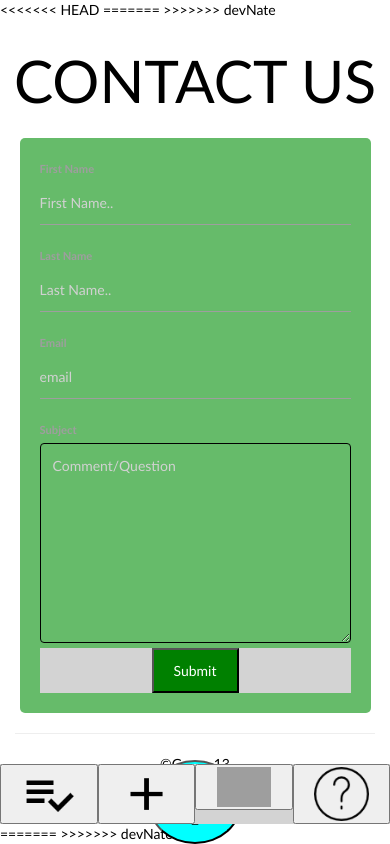
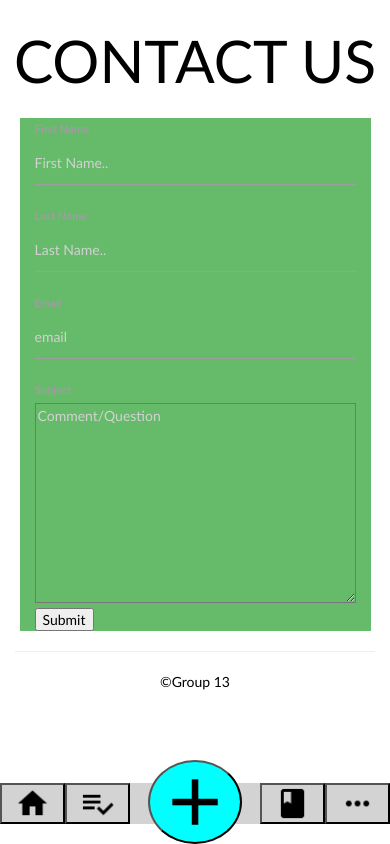
Before and after one commit to cjchiang/FoodNotes, a PHP site: page /Contact.php in a window 390 px wide. Run offline with PHP 8.4, Linux system fonts and the light colour scheme; some libraries are stand-ins or nearby versions; grey boxes are pictures that could not be loaded.

Commit message:
resolving more conflicts

```diff
--- a/RelatedApps.php
+++ b/RelatedApps.php
@@ -2,7 +2,7 @@
 <html>
 <?php include("include/header.php"); ?>
 <div class="container-fluid" style="text-align:center; width:auto; height: auto">
-        <a href="../index.php"><img class="img-responsive" src="images/logo.png"></img>
+        <a href="../index.php"><img class="img-responsive" src="images/logo.png" align="middle"></img>
         </a>
         <h1>Related Apps</h1>
 </div>
--- a/addFood.php
+++ b/addFood.php
@@ -1,4 +1,3 @@
-<<<<<<< HEAD
 <?php include("include/header.php"); ?>
     <!-- main body will go here, body tags are already distributed to header and footer-->
 <!DOCTYPE html>
--- a/include/footer.php
+++ b/include/footer.php
@@ -2,7 +2,6 @@
     <hr/>
     <div class="row">
         <p>&copy;Group 13</p>
-<<<<<<< HEAD
     </div>
 </div>
 <div class="container-fluid">
@@ -26,23 +25,3 @@
 </script>
     </body>
 </html>
-=======
-    </div>
-    <div class="row bottomNavi">
-        <div class="col-xs-3 buttonHolder">
-            <a href="../summary.php"><button class="bottomButton"><img class="navImg" src="images/list.png" alt="summary"/></button></a>
-        </div>
-        <div class="col-xs-3 buttonHolder">
-            <a href="../addFood.php"><button class="bottomButton"><img class="navImg" src="images/add.png" alt="add"/></button></a>
-        </div>
-        <div class="col-xs-3 buttonHolder">
-            <a href="../settings.php"><button class="bottomButton"><img class="navImg" src="images/settings.png" alt="settings"/></button></a>
-        </div>
-        <div class="col-xs-3 buttonHolder">
-            <button class="bottomButton"><img class="navImg" src="images/help.png" alt="help"/></button>
-        </div>
-    </div>
-</div>
-    </body>
-</html>
->>>>>>> devNate
--- a/include/header.php
+++ b/include/header.php
@@ -6,7 +6,6 @@
     <meta name="viewport" content="width=device-width, initial-scale=1">
     <link rel="stylesheet" href="../styles/bootstrap.min.css"/>
     <link rel="stylesheet" href="../styles/styles.css" />
-<<<<<<< HEAD
     <script src="js/jquery-3.2.1.min.js" type="text/javascript"></script>
     <script src="js/bootstrap.min.js" type="text/javascript"></script>
 </head>
@@ -31,36 +30,3 @@
                 </div>
             </div>
         </div>
-=======
-    <script src="js/jquery-2.1.3.min.js" type="text/javascript"></script>
-    <script src="js/bootstrap.min.js" type="text/javascript"></script>
-</head>
-    <body>
-        <!--<div class="container-fluid topHeader">
-            <div class="row topMenuBar">
-                <div class="col-xs-4">
-                    <a href="../index.php"><img id="logo" src="images/logo.png" alt="Apple"/></a>
-                </div>
-                <div class="col-xs-8 logAndSign">
-                    can use a php statement to see if user is already logged in or not and display stuff
-                    <a href="../login.php"><button class="btn btn-warning" id="login">Login</button></a>
-                    <a href="../signup.php"><button class="btn btn-success" id="signUp">Sign Up</button></a>
-                </div>
-            </div>
-            <div class="row menuBar">
-                <div class="col-xs-4">
-                    <p>Nothing Here Yet1</p>
-                </div>
-				<div class="col-xs-4">
-                    <a data-toggle="dropdown" class="dropdown-toggle" href="#"><button class="btn btn-warning" id="Menu">Menu</button></a>
-                        <ul class="dropdown-menu">
-                            <a href="../summary.php"><li>Summary</li></a>
-                            <a href="../addFood.php"><li>Add Food</li></a>
-                        </ul>
-                </div>
-                <div class="col-xs-4">
-                    <p>Nothing Here Yet2</p>
-                </div>
-            </div>
-        </div>-->
->>>>>>> devNate
--- /dev/null
+++ b/more.php
@@ -0,0 +1,6 @@
+<?php include("include/header.php"); ?>
+    <!-- main body will go here, body tags are already distributed to header and footer-->
+<div style="background-color: lightgreen;">
+</div>
+
+<?php include("include/footer.php"); ?>
--- a/styles/styles.css
+++ b/styles/styles.css
@@ -1,4 +1,3 @@
-<<<<<<< HEAD
 html {
     -webkit-appearance: none;
     -moz-appearance: none;
@@ -76,45 +75,6 @@ hr {
 .bottomButton{
     padding-left: 20%;
     padding-right: 20%;
-}
-
-table, td, tr, th {
-	border: 1px solid black;
-	text-align: center;
-}
-
-input[type=text],textarea {
-    width: 100%;
-    padding: 12px;
-    border: 1px solid black;
-    border-radius: 4px;
-    box-sizing: border-box;
-    margin-top: 6px;
-    margin-bottom: 16px;
-    resize: vertical;
-    color: white;
-}
-
-input[type=submit] {
-    background-color: green;
-    color: white;
-    padding: 12px 20px;
-    cursor: pointer;
-
-}
-
-input[type=submit]:hover {
-    background-color: grey;
-}
-
-.container {
-    border-radius: 5px;
-    background-color:#f2f2f2;
-    padding: 20px;
-}
-
-.submit0 {
-    text-align: center;
     background-color: lightgray;
 }
 .specialButton {
@@ -136,9 +96,3 @@ table, td, tr, th {
     left: 38%;
     right: 38%;
 }
-<<<<<<< HEAD
-#aboutUsHeader{
-
-}
-=======
->>>>>>> c22bfa76ba20fc6ce28438fe20cc8921076dcca7
```
Also changed, not shown: foodnotes.html (+0 -24 lines), records.php (added, +7 -0 lines).
